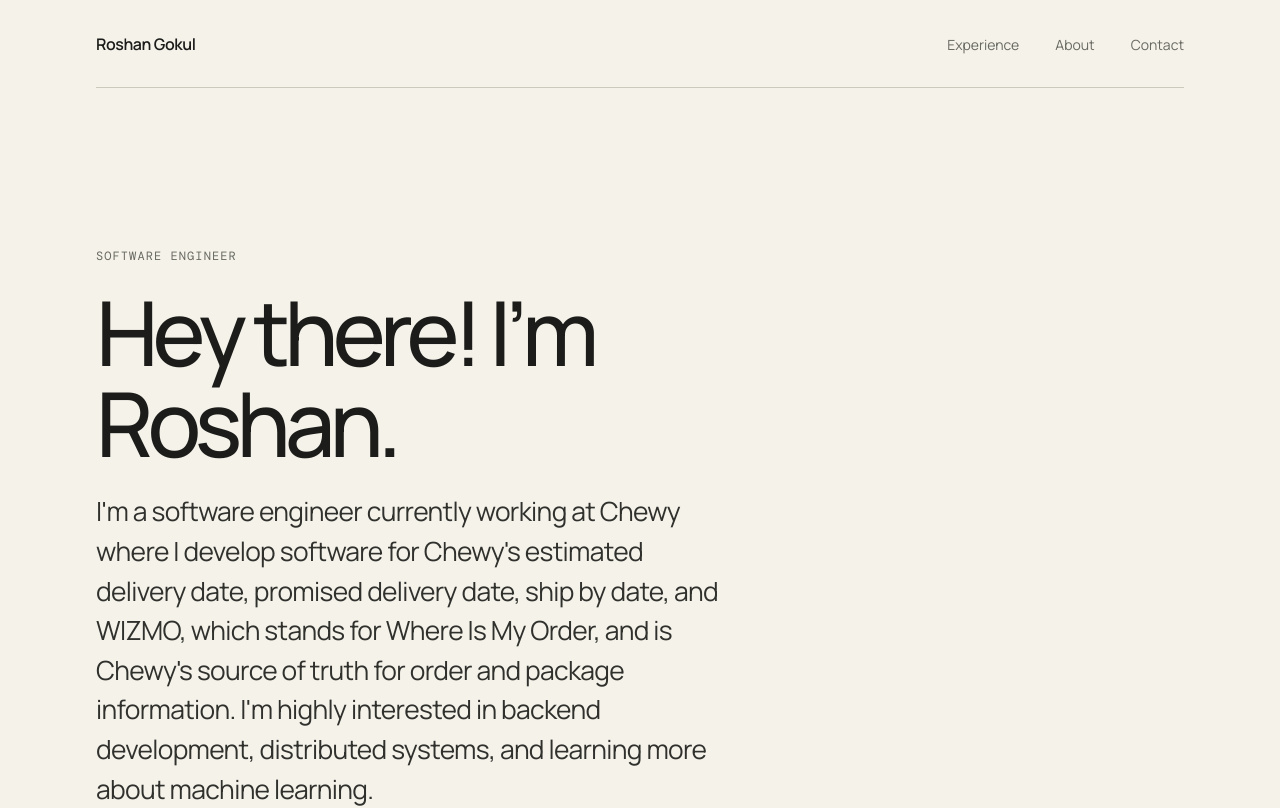
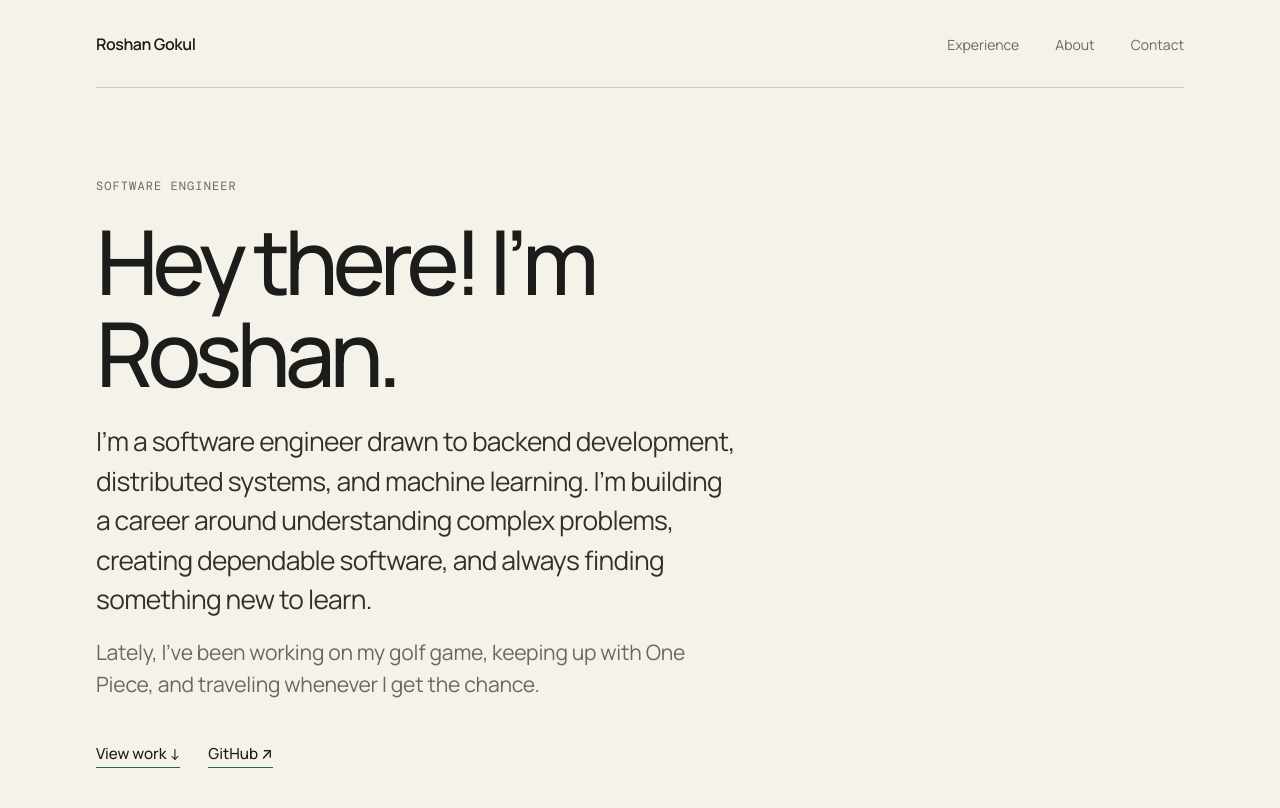
Before and after one commit to roshangokul/website, a React (Vite) app: page / in a window 1280 px wide. Shown: the top 808 px of the page. Built offline with nearby package versions, Linux system fonts and the light colour scheme.

Commit message:
final polishes for v1 of my website

```diff
--- a/src/Hero.jsx
+++ b/src/Hero.jsx
@@ -3,9 +3,17 @@ function Hero() {
     <section className="hero page-width" aria-labelledby="hero-title">
       <p className="eyebrow">Software Engineer</p>
       <h1 id="hero-title">Hey there! I’m Roshan.</h1>
-      <p className="hero__description">
-        I'm a software engineer currently working at Chewy where I develop software for Chewy's estimated delivery date, promised delivery date, ship by date, and WIZMO, which stands for Where Is My Order, and is Chewy's source of truth for order and package information. I'm highly interested in backend development, distributed systems, and learning more about machine learning.
-      </p>
+      <div className="hero__description">
+        <p>
+          I’m a software engineer drawn to backend development, distributed systems, and machine
+          learning. I’m building a career around understanding complex problems, creating dependable
+          software, and always finding something new to learn.
+        </p>
+        <p className="hero__interests">
+          Lately, I’ve been working on my golf game, keeping up with One Piece, and traveling whenever
+          I get the chance.
+        </p>
+      </div>
       <div className="hero__actions" aria-label="Featured links">
         <a className="text-link" href="#experience">
           View work <span aria-hidden="true">↓</span>
--- a/src/index.css
+++ b/src/index.css
@@ -145,8 +145,7 @@ a {
 }
 
 .hero {
-  min-height: min(42rem, calc(100svh - 5.5rem));
-  padding-block: clamp(6rem, 13vw, 10rem) var(--section-space);
+  padding-block: clamp(4rem, 7vw, 6rem);
   display: flex;
   flex-direction: column;
   align-items: flex-start;
@@ -195,6 +194,17 @@ a {
   font-size: clamp(1.15rem, 2.3vw, 1.65rem);
   line-height: 1.5;
   letter-spacing: -0.025em;
+}
+
+.hero__description p {
+  margin-bottom: 0;
+}
+
+.hero__interests {
+  margin-top: 1rem;
+  color: var(--color-muted);
+  font-size: 0.8em;
+  letter-spacing: -0.01em;
 }
 
 .hero__actions,
@@ -472,8 +482,7 @@ a {
   }
 
   .hero {
-    min-height: auto;
-    padding-top: 6rem;
+    padding-top: 4.5rem;
   }
 
   .experience-item {
```
